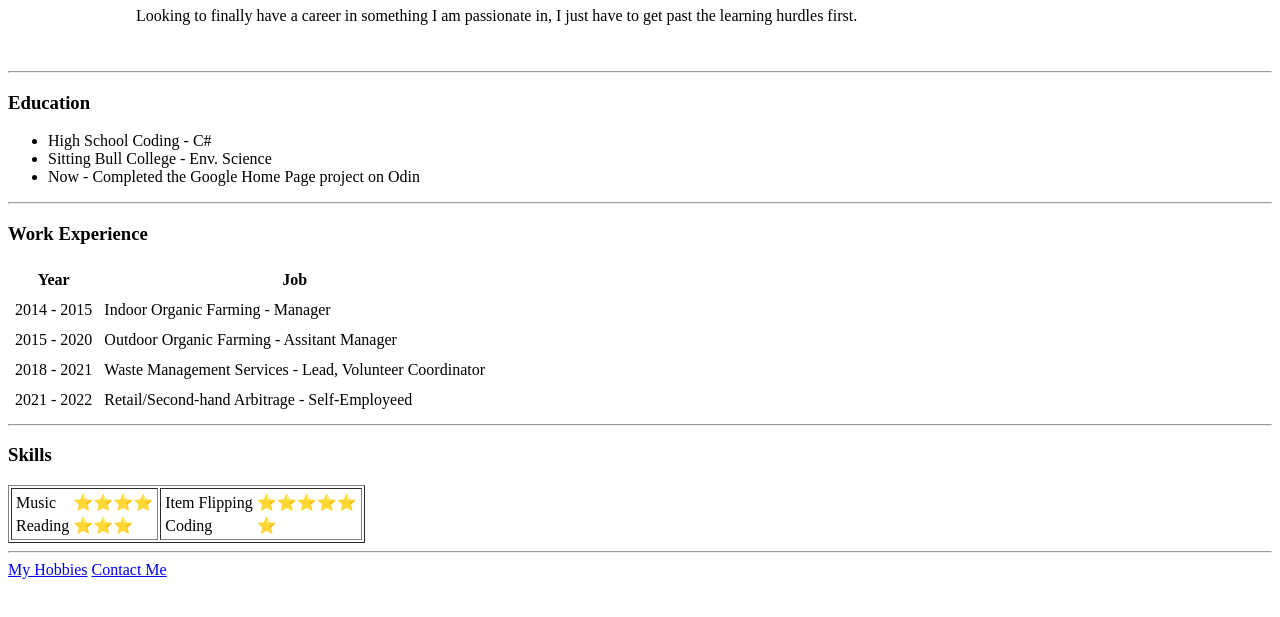
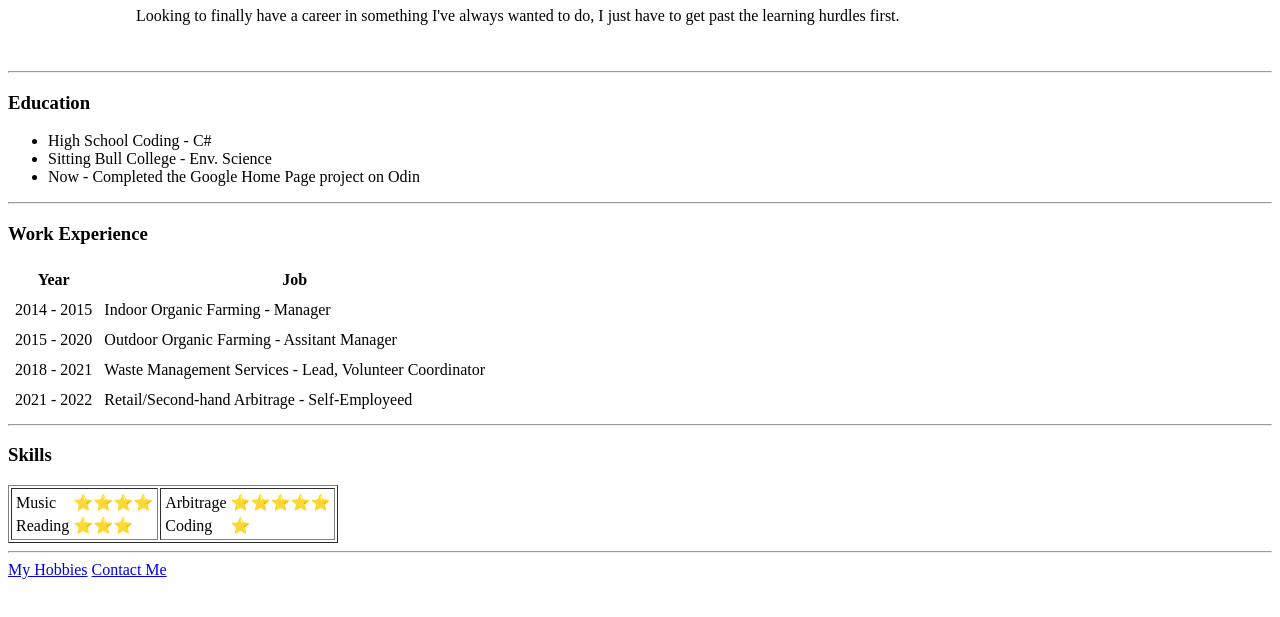
Before and after one commit to Koby-Sommer/cv, a plain HTML site: page index.html in a window 1280 px wide. Shown: the part 137-754 px from the top of the page. Drawn offline with Linux system fonts and the light colour scheme.

Commit message:
Update index.html

```diff
--- a/index.html
+++ b/index.html
@@ -14,7 +14,7 @@
       <td>
         <h1>Koby Sommer</h1>
         <p><em>Coder Badass</em></p>
-        <p>Looking to finally have a career in something I am passionate in,
+        <p>Looking to finally have a career in something I've always wanted to do,
           I just have to get past the learning hurdles first.</p>
       </td>
   </table>
@@ -73,7 +73,7 @@
       <td>
         <table>
           <tr>
-            <td>Item Flipping</td>
+            <td>Arbitrage</td>
             <td>⭐⭐⭐⭐⭐</td>
           </tr>
           <tr>
```
